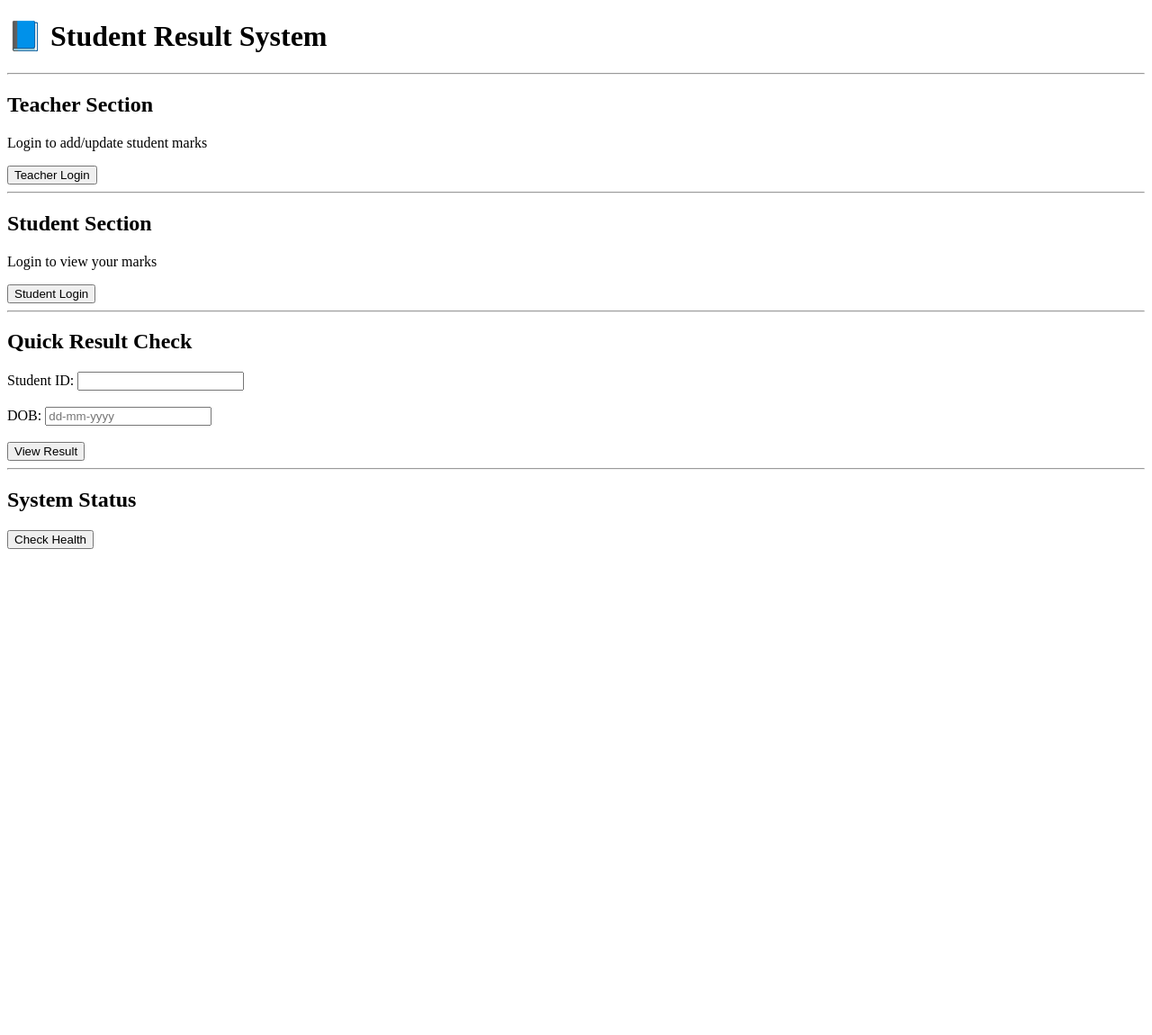
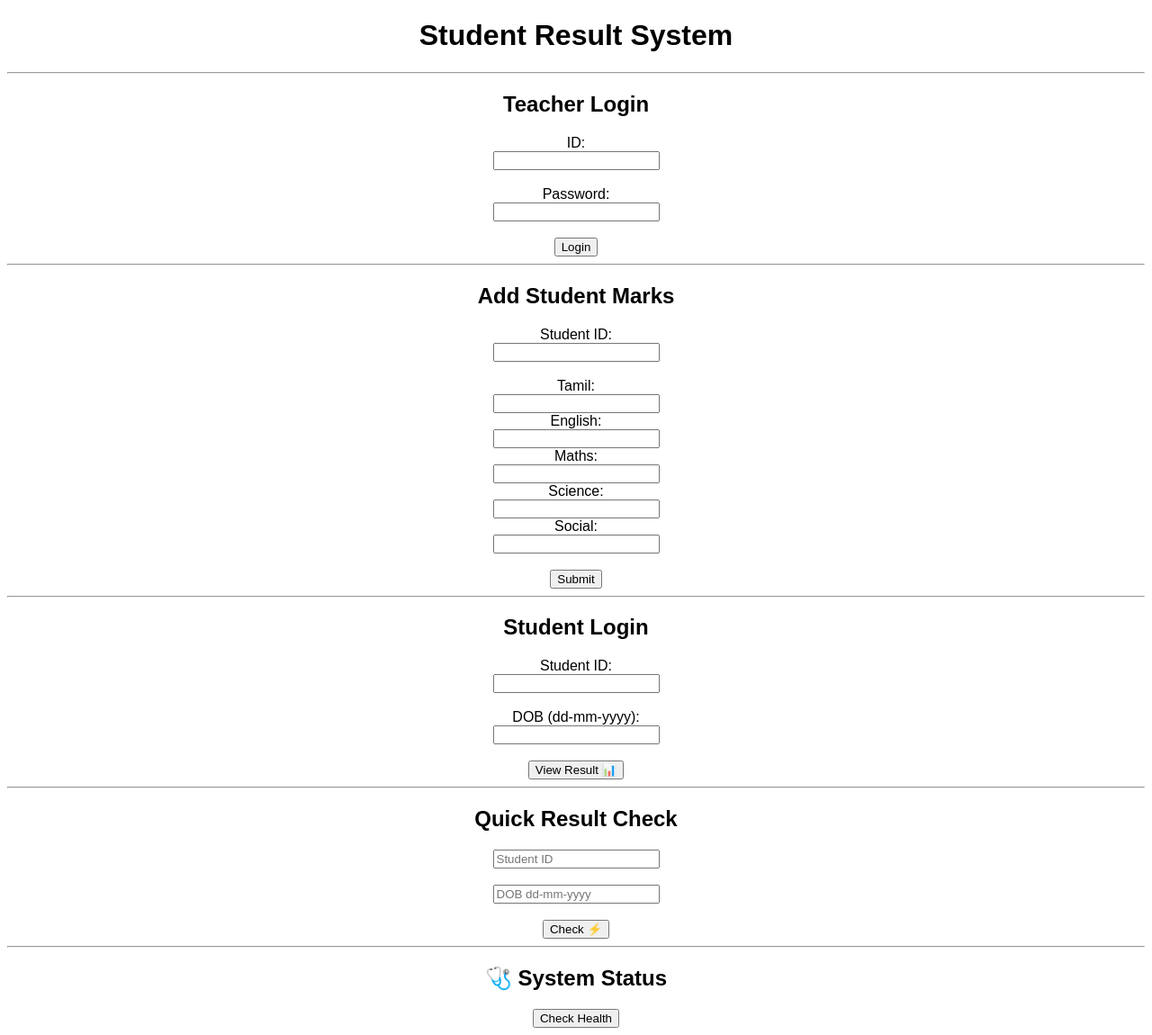
Before and after one commit to MANI-07-code/devops-first-CICD-, a Flask app: page / in a window 1280 px wide. Shown: the whole page at 90% size. Before the commit the page ends 610 px from the top, so only its background shows below. Run offline with Flask 3, Linux system fonts and the light colour scheme.

Commit message:
Update index.html

```diff
--- a/templates/index.html
+++ b/templates/index.html
@@ -3,49 +3,84 @@
 <head>
     <title>Student Result System</title>
 </head>
-<body>
+<body style="font-family: Arial; text-align:center;">
 
-    <h1>📘 Student Result System</h1>
+<h1> Student Result System</h1>
 
-    <!--  Message from Flask -->
 {% if msg %}
     <p style="color:green;"><b>{{ msg }}</b></p>
 {% endif %}
 
 <hr>
 
-    <!--  TEACHER -->
-    <h2> Teacher Section</h2>
-    <p>Login to add/update student marks</p>
-    <a href="/teacher">
-        <button>Teacher Login</button>
-    </a>
+<!--  TEACHER LOGIN -->
+<h2> Teacher Login</h2>
+<form action="/teacher" method="post">
+    ID:<br>
+    <input type="number" name="tid" required><br><br>
 
-    <hr>
+    Password:<br>
+    <input type="password" name="tpass" required><br><br>
 
-    <!-- 🎓 STUDENT -->
-    <h2> Student Section</h2>
-    <p>Login to view your marks</p>
-    <a href="/student">
-        <button>Student Login</button>
-    </a>
-
-    <hr>
-
-    <!--  QUICK CHECK (NEW FEATURE) -->
-    <h2> Quick Result Check</h2>
-    <form action="/student" method="post">
-        Student ID: <input type="number" name="sid" required><br><br>
-        DOB: <input type="text" name="dob" placeholder="dd-mm-yyyy" required><br><br>
-        <button type="submit">View Result</button>
+    <button type="submit">Login </button>
 </form>
 
 <hr>
 
-    <!--  HEALTH CHECK -->
-    <h2> System Status</h2>
+<!-- 📝 ADD MARKS -->
+<h2> Add Student Marks</h2>
+<form action="/add_marks" method="post">
+    Student ID:<br>
+    <input type="number" name="sid" required><br><br>
+
+    Tamil:<br>
+    <input type="number" name="tamil"><br>
+
+    English:<br>
+    <input type="number" name="english"><br>
+
+    Maths:<br>
+    <input type="number" name="maths"><br>
+
+    Science:<br>
+    <input type="number" name="science"><br>
+
+    Social:<br>
+    <input type="number" name="social"><br><br>
+
+    <button type="submit">Submit </button>
+</form>
+
+<hr>
+
+<!-- 🎓 STUDENT LOGIN -->
+<h2> Student Login</h2>
+<form action="/student" method="post">
+    Student ID:<br>
+    <input type="number" name="sid" required><br><br>
+
+    DOB (dd-mm-yyyy):<br>
+    <input type="text" name="dob" required><br><br>
+
+    <button type="submit">View Result 📊</button>
+</form>
+
+<hr>
+
+<!-- 🔍 QUICK CHECK -->
+<h2> Quick Result Check</h2>
+<form action="/student" method="post">
+    <input type="number" name="sid" placeholder="Student ID" required><br><br>
+    <input type="text" name="dob" placeholder="DOB dd-mm-yyyy" required><br><br>
+    <button type="submit">Check ⚡</button>
+</form>
+
+<hr>
+
+<!-- 🩺 HEALTH -->
+<h2>🩺 System Status</h2>
 <a href="/health">
-        <button>Check Health</button>
+    <button>Check Health </button>
 </a>
 
 </body>
```
Lines whose indentation alone changed are shown as unchanged.
